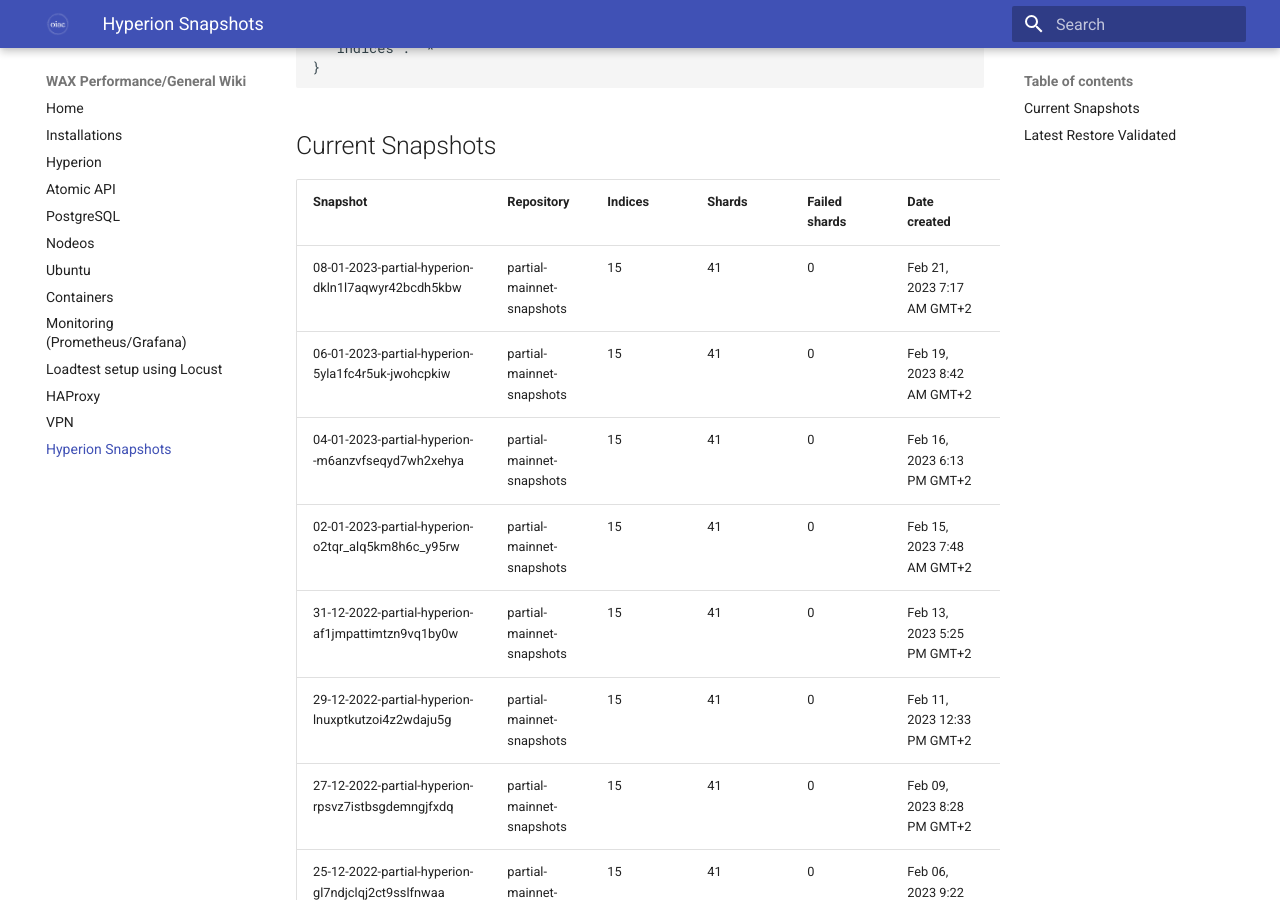
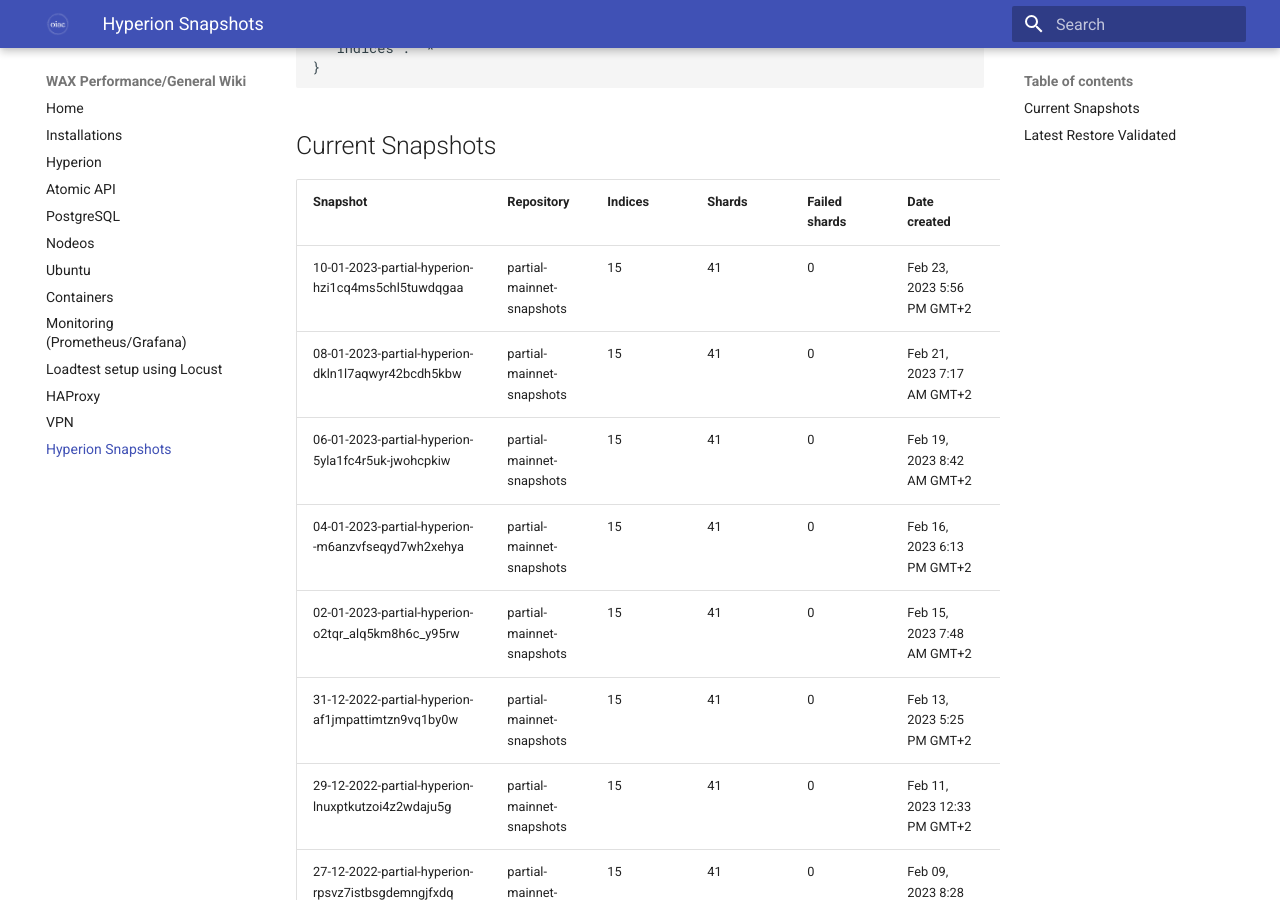
Before and after one commit to oneinacillian/wiki, an MkDocs documentation site: the page built from docs/snapshots.md, in a window 1280 px wide and 900 px high, scrolled down 2022 px. Built offline with MkDocs 1.6.1 and Material for MkDocs 9.7.7, drawn with Linux system fonts in a browser that asks for light colours.

Commit message:
Latest snapshot contains data from 10/01/2023, indexed up to Feb 23, 2023 5:56 PM GMT+2. Data available from 11/11/2022

```diff
--- a/docs/snapshots.md
+++ b/docs/snapshots.md
@@ -60,6 +60,7 @@
 
 | Snapshot                                           | Repository                | Indices | Shards | Failed shards | Date created                | Duration |
 |----------------------------------------------------|---------------------------|---------|--------|---------------|-----------------------------|----------|
+| 10-01-2023-partial-hyperion-hzi1cq4ms5chl5tuwdqgaa | partial-mainnet-snapshots | 15      | 41     | 0             | Feb 23, 2023 5:56 PM GMT+2  | 44s      |
 | 08-01-2023-partial-hyperion-dkln1l7aqwyr42bcdh5kbw | partial-mainnet-snapshots | 15      | 41     | 0             | Feb 21, 2023 7:17 AM GMT+2  | 43s      |
 | 06-01-2023-partial-hyperion-5yla1fc4r5uk-jwohcpkiw | partial-mainnet-snapshots | 15      | 41     | 0             | Feb 19, 2023 8:42 AM GMT+2  | 51s      |
 | 04-01-2023-partial-hyperion--m6anzvfseqyd7wh2xehya | partial-mainnet-snapshots | 15      | 41     | 0             | Feb 16, 2023 6:13 PM GMT+2  | 34s      |
```
